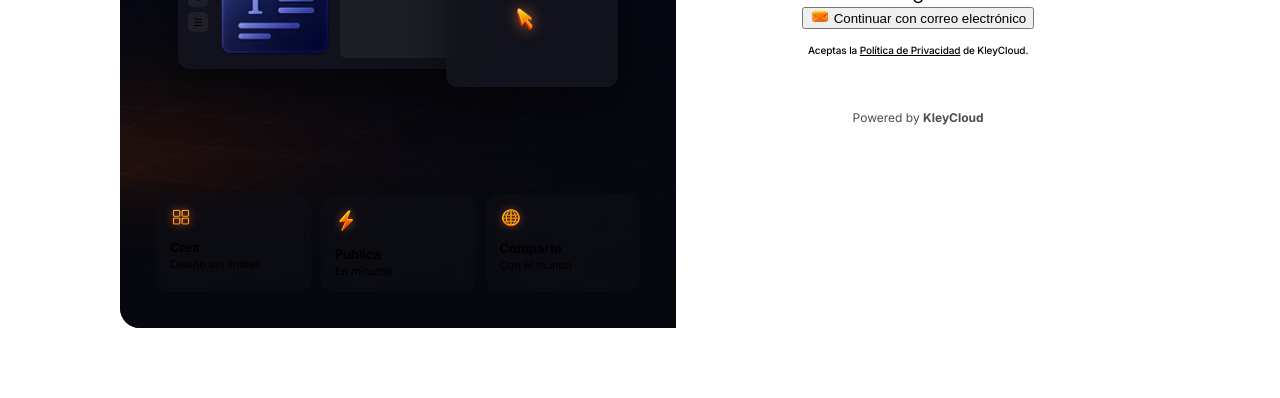
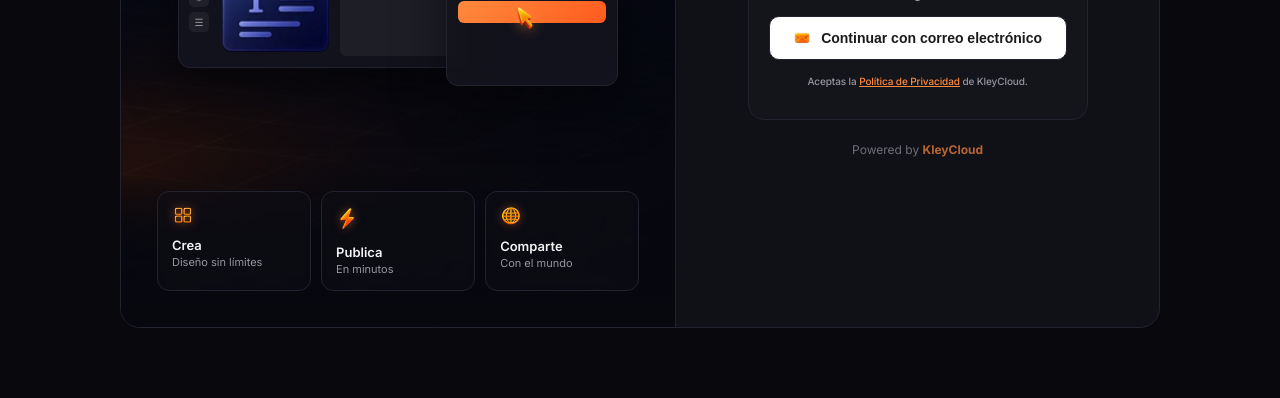
Before and after one commit to kleycloud/KleySites, a website built with Vite: page index.html in a window 1280 px wide. Shown: the part 402-800 px from the top of the page. Built offline with nearby package versions, Linux system fonts and the light colour scheme.

Commit message:
sincronizar proyecto completo con estilos correctos

```diff
--- a/index.html
+++ b/index.html
@@ -13,10 +13,10 @@
   <link rel="preconnect" href="https://fonts.googleapis.com">
   <link href="https://fonts.googleapis.com/css2?family=Sora:wght@600;700;800&family=Inter:wght@400;500;600;700&display=swap" rel="stylesheet">
 
-  <link rel="stylesheet" href="/src/styles/theme.css">
-  <link rel="stylesheet" href="/src/styles/layout.css">
-  <link rel="stylesheet" href="/src/styles/components.css">
-  <link rel="stylesheet" href="/src/styles/login.css">
+  <link rel="stylesheet" href="./src/styles/theme.css">
+  <link rel="stylesheet" href="./src/styles/layout.css">
+  <link rel="stylesheet" href="./src/styles/components.css">
+  <link rel="stylesheet" href="./src/styles/login.css">
 
   <script src="https://accounts.google.com/gsi/client" async defer></script>
 </head>
@@ -132,6 +132,6 @@
 
 </div>
 
-  <script type="module" src="/src/js/auth.js"></script>
+  <script type="module" src="./src/js/auth.js"></script>
 </body>
 </html>
--- /dev/null
+++ b/src/styles/components.css
@@ -0,0 +1,52 @@
+/*
+  components.css
+  Piezas de UI reutilizables en toda la app (login, dashboard, editor):
+  botones, inputs, mensajes de estado. Usa siempre variables de theme.css.
+*/
+
+.btn {
+  width: 100%; display: flex; align-items: center; justify-content: center; gap: 10px;
+  padding: 13px 16px; border-radius: var(--radius-md); font-size: 14px; font-weight: var(--fw-semibold);
+  cursor: pointer; border: 1px solid var(--color-border); background: #fff; color: #1a1a1a;
+}
+.btn:hover { opacity: 0.92; }
+.btn img { width: 18px; height: auto; display: block; }
+
+.btn-google {
+  background: var(--color-panel); color: var(--color-text); border: 1px solid var(--color-border-soft);
+  transition: background 0.2s ease;
+}
+.btn-google:hover { background: var(--color-surface); }
+
+.btn-divider {
+  display: flex; align-items: center; gap: 10px; margin: 12px 0;
+  color: var(--color-text-dim); font-size: 11px; font-weight: var(--fw-semibold);
+}
+.btn-divider::before, .btn-divider::after { content: ''; flex: 1; height: 1px; background: var(--color-border); }
+
+label { display: block; font-size: 12px; color: var(--color-text-dim); margin: 10px 0 4px; text-align: left; }
+input {
+  width: 100%; padding: 11px 12px; border-radius: var(--radius-sm); border: 1px solid var(--color-border);
+  background: rgba(255,255,255,0.03); color: var(--color-text); font-size: 14px;
+}
+input:focus { outline: none; border-color: var(--color-primary); }
+
+.submit {
+  width: 100%; margin-top: 14px; padding: 12px; border: none; border-radius: var(--radius-md);
+  background: var(--color-primary);
+  color: #fff; font-weight: var(--fw-bold); font-size: 14px; cursor: pointer;
+}
+.submit:hover { background: var(--kley-ember); }
+
+.back-link {
+  width: 100%; display: flex; align-items: center; justify-content: center; gap: 8px;
+  background: rgba(255,255,255,0.03); border: 1px solid var(--color-border); color: var(--color-text-dim);
+  font-size: 13px; font-weight: var(--fw-medium); cursor: pointer; margin-top: 10px; padding: 10px; border-radius: var(--radius-sm);
+}
+.back-link img { width: 14px; height: auto; display: block; }
+.back-link:hover { color: var(--color-text); background: rgba(255,255,255,0.06); }
+
+.msg { font-size: 13px; margin-top: 12px; padding: 10px 12px; border-radius: var(--radius-sm); display: none; text-align: left; }
+.msg.show { display: block; }
+.msg.err { background: rgba(255,128,128,0.1); color: var(--color-error); border: 1px solid rgba(255,128,128,0.2); }
+.msg.ok { background: rgba(79,214,143,0.1); color: var(--color-success); border: 1px solid rgba(79,214,143,0.2); }
--- /dev/null
+++ b/src/styles/kley-tokens.css
@@ -0,0 +1,51 @@
+:root {
+  /* fuego */
+  --kley-amber:    #FFC94D;
+  --kley-orange:   #FF8A3D;
+  --kley-ember:    #FF5B1F;
+  --kley-flare:    #E23E05;
+
+  /* neutros */
+  --void:          #08080D;
+  --panel:         #101017;
+  --surface:       #14141D;
+  --border:        #232330;
+  --border-soft:   #2A2A38;
+  --text:          #F2F2F5;
+  --text-dim:      #96969F;
+
+  /* acentos y estados */
+  --sites-accent:  #7B5CFF;
+  --success:       #4FD68F;
+  --warning:       #FFBD2E;
+  --error:         #FF8080;
+  --info:          #4D6BFF;
+
+  /* zonas del lienzo del editor */
+  --zone-header:   #4D6BFF;
+  --zone-content:  #FF8A3D;
+  --zone-footer:   #7B5CFF;
+
+  /* iconos */
+  --icon-rest:     #96969F;
+  --icon-hover:    #F2F2F5;
+  --icon-active:   #FF8A3D;
+  --icon-bg:       rgba(255,255,255,.06);
+  --icon-bg-active: rgba(255,138,61,.12);
+  --icon-stroke:   1.5px;
+
+  /* degradados */
+  --grad-fire:  linear-gradient(135deg, #FFC94D, #FF5B1F);
+  --grad-glow:  radial-gradient(circle at 50% 120%, rgba(255,91,31,.45), transparent 70%);
+
+  /* tipografía */
+  --font-display: 'Sora', sans-serif;
+  --font-ui:      'Inter', sans-serif;
+  --font-mono:    'JetBrains Mono', monospace;
+
+  /* forma y espacio */
+  --r-sm: 8px;  --r-md: 10px; --r-lg: 12px;
+  --r-xl: 16px; --r-2xl: 20px;
+  --shadow-card: 0 20px 50px rgba(0,0,0,.5);
+  --space: 8px;
+}
--- /dev/null
+++ b/src/styles/layout.css
@@ -0,0 +1,28 @@
+/*
+  layout.css
+  Estructura general: contenedores, grillas, secciones.
+  No colores ni tipografías sueltas aquí — todo viene de theme.css.
+*/
+
+* { box-sizing: border-box; }
+
+html, body {
+  margin: 0;
+  height: 100%;
+  background: var(--color-bg);
+  color: var(--color-text);
+  font-family: var(--font-body);
+}
+
+#app {
+  min-height: 100vh;
+  display: flex;
+  flex-direction: column;
+}
+
+.container {
+  width: 100%;
+  max-width: 1200px;
+  margin: 0 auto;
+  padding: 0 var(--space-5);
+}
--- /dev/null
+++ b/src/styles/theme.css
@@ -0,0 +1,51 @@
+/*
+  theme.css
+  Capa semántica sobre kley-tokens.css (el manual de marca real, generado en Claude Design).
+  NUNCA se escriben colores/tamaños sueltos aquí ni en el resto del proyecto —
+  todo se referencia a través de estas variables o directo a kley-tokens.css.
+*/
+
+@import './kley-tokens.css';
+
+:root {
+  /* --- Colores (alias semánticos sobre los tokens de marca) --- */
+  --color-bg: var(--void);
+  --color-panel: var(--panel);
+  --color-surface: var(--surface);
+  --color-border: var(--border);
+  --color-border-soft: var(--border-soft);
+  --color-primary: var(--kley-orange);
+  --color-accent: var(--sites-accent);
+  --color-text: var(--text);
+  --color-text-dim: var(--text-dim);
+  --color-success: var(--success);
+  --color-warning: var(--warning);
+  --color-error: var(--error);
+  --color-info: var(--info);
+
+  /* --- Tipografía --- */
+  --font-heading: var(--font-display);
+  --font-body: var(--font-ui);
+  --fw-regular: 400;
+  --fw-medium: 500;
+  --fw-semibold: 600;
+  --fw-bold: 700;
+  --fw-extrabold: 800;
+
+  /* --- Espaciado (basado en --space del manual: 8px) --- */
+  --space-1: 4px;
+  --space-2: var(--space);
+  --space-3: 12px;
+  --space-4: 16px;
+  --space-5: 24px;
+  --space-6: 32px;
+  --space-7: 48px;
+
+  /* --- Bordes / radios --- */
+  --radius-sm: var(--r-sm);
+  --radius-md: var(--r-md);
+  --radius-lg: var(--r-lg);
+  --radius-xl: var(--r-xl);
+  --radius-2xl: var(--r-2xl);
+  --radius-full: 999px;
+}
```
Also changed, not shown: 1 other file.
